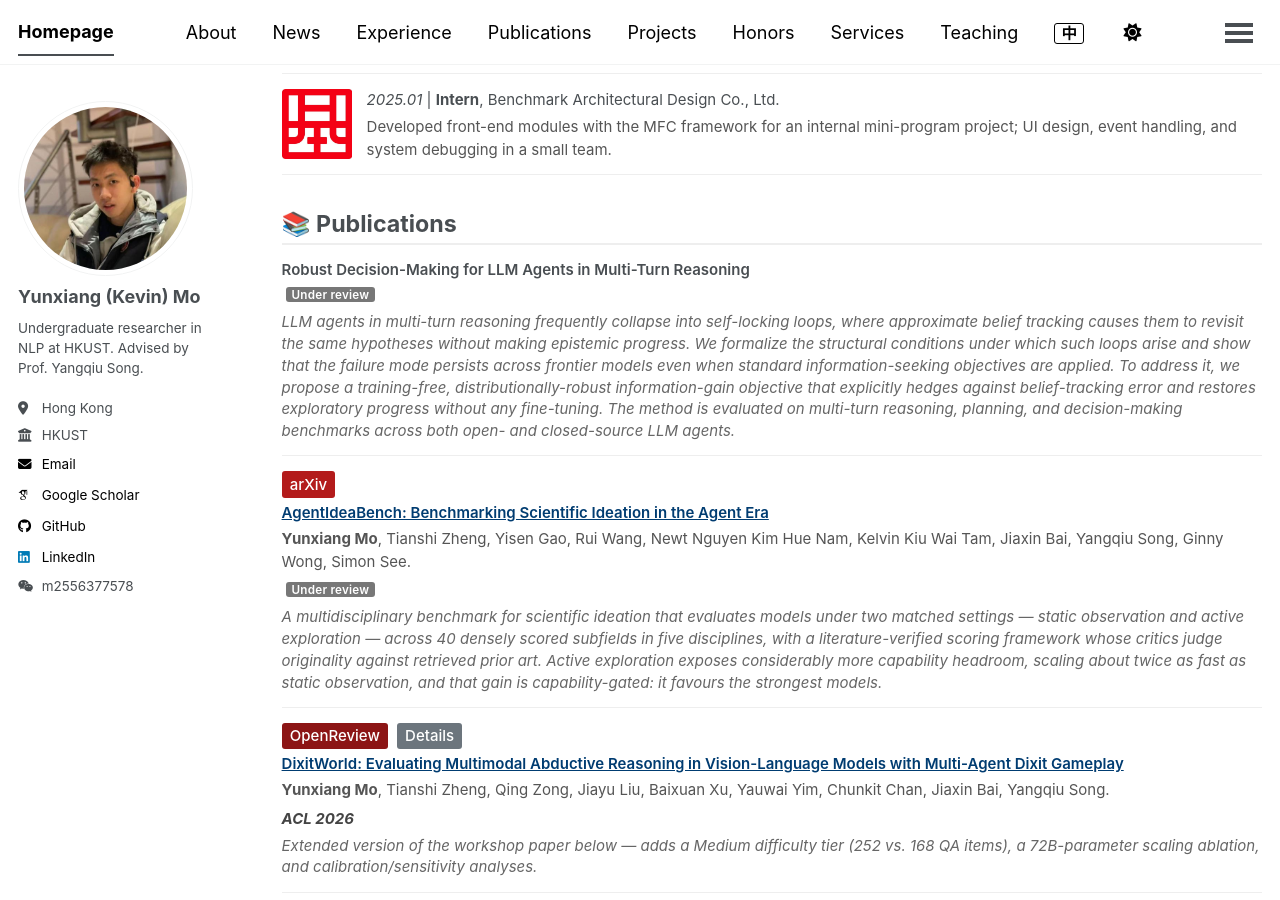
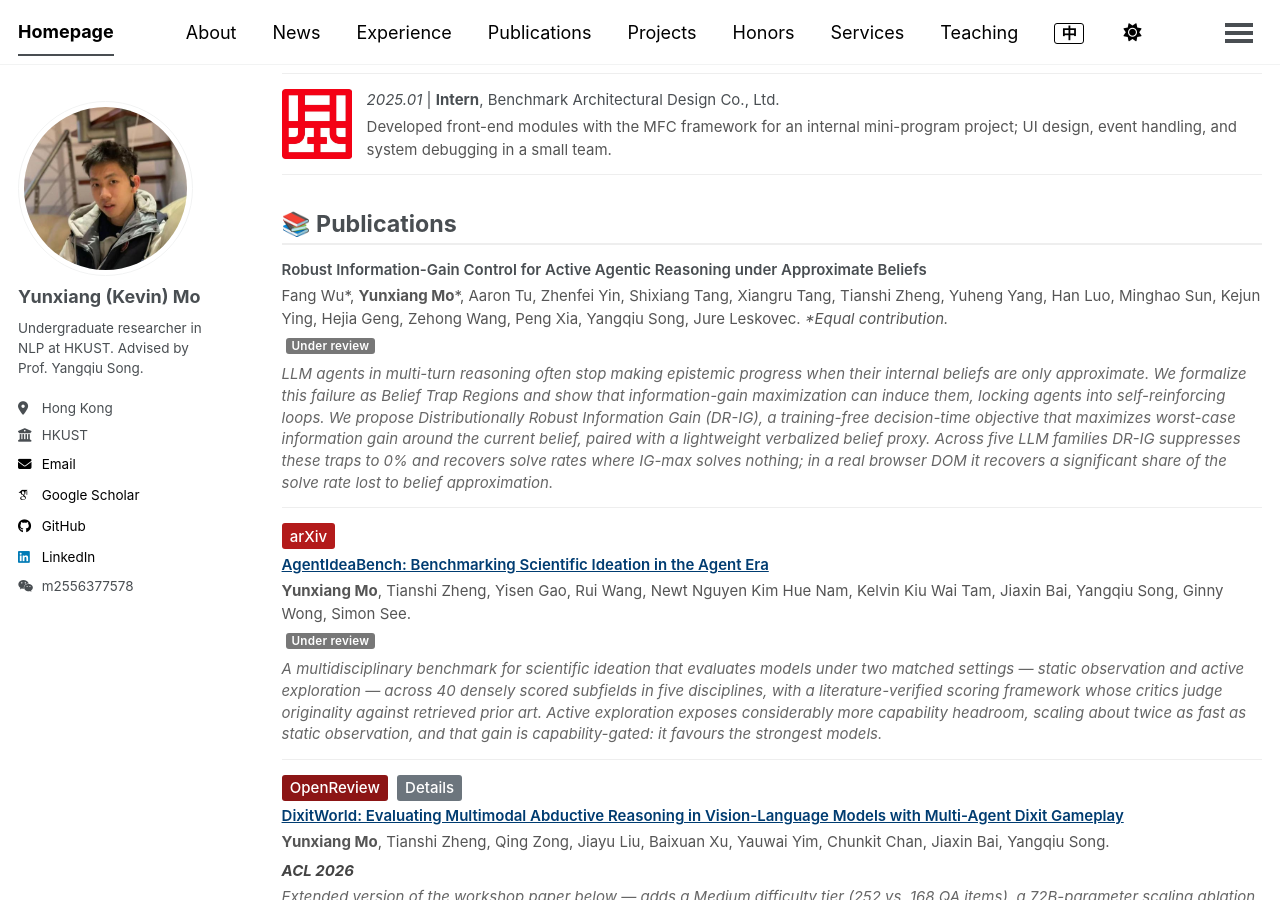
Before and after one commit to moyunxiang/moyunxiang.github.io, a Jekyll site: the page built from _pages/about.md, in a window 1280 px wide and 900 px high, scrolled down 813 px. Built offline with Jekyll 4.4.1, drawn with Linux system fonts in a browser that asks for light colours; some web fonts are replaced; a script bundle is joined from its source files by our own code; library files that are not in the unit come from our copies.

Commit message:
Publications: real title and authors for the DR-IG paper; fuller CV entries
The under-review placeholder "Robust Decision-Making for LLM Agents in
Multi-Turn Reasoning" becomes "Robust Information-Gain Control for Active
Agentic Reasoning under Approximate Beliefs", with the full author list
(co-first with Fang Wu) and an abstract that matches the paper. EN and ZH.

CVs: the DR-IG title gains the missing "for" and its full author list; the
DixitWorld, AgentIdeaBench and DR-IG entries get fuller bullets with the
key results (78% / 75.6% / r = 0.947, 2x scaling, 0% trap incidence).

```diff
--- a/_pages/about.md
+++ b/_pages/about.md
@@ -67,9 +67,10 @@ I am **actively looking for research collaborations or internships** in related
 
 <div class="paper-box">
   <div class="paper-box-text">
-    <p class="paper-title">Robust Decision-Making for LLM Agents in Multi-Turn Reasoning</p>
+    <p class="paper-title">Robust Information-Gain Control for Active Agentic Reasoning under Approximate Beliefs</p>
+    <p class="paper-authors">Fang Wu*, <strong>Yunxiang Mo</strong>*, Aaron Tu, Zhenfei Yin, Shixiang Tang, Xiangru Tang, Tianshi Zheng, Yuheng Yang, Han Luo, Minghao Sun, Kejun Ying, Hejia Geng, Zehong Wang, Peng Xia, Yangqiu Song, Jure Leskovec. <em>*Equal contribution.</em></p>
     <p class="paper-meta"><span class="paper-meta-highlight under-review">Under review</span></p>
-    <p class="paper-extra">LLM agents in multi-turn reasoning frequently collapse into self-locking loops, where approximate belief tracking causes them to revisit the same hypotheses without making epistemic progress. We formalize the structural conditions under which such loops arise and show that the failure mode persists across frontier models even when standard information-seeking objectives are applied. To address it, we propose a training-free, distributionally-robust information-gain objective that explicitly hedges against belief-tracking error and restores exploratory progress without any fine-tuning. The method is evaluated on multi-turn reasoning, planning, and decision-making benchmarks across both open- and closed-source LLM agents.</p>
+    <p class="paper-extra">LLM agents in multi-turn reasoning often stop making epistemic progress when their internal beliefs are only approximate. We formalize this failure as Belief Trap Regions and show that information-gain maximization can induce them, locking agents into self-reinforcing loops. We propose Distributionally Robust Information Gain (DR-IG), a training-free decision-time objective that maximizes worst-case information gain around the current belief, paired with a lightweight verbalized belief proxy. Across five LLM families DR-IG suppresses these traps to 0% and recovers solve rates where IG-max solves nothing; in a real browser DOM it recovers a significant share of the solve rate lost to belief approximation.</p>
   </div>
 </div>
 
```
Also changed, not shown: _pages/about-zh.md (+3 -2 lines), 2 other files.
